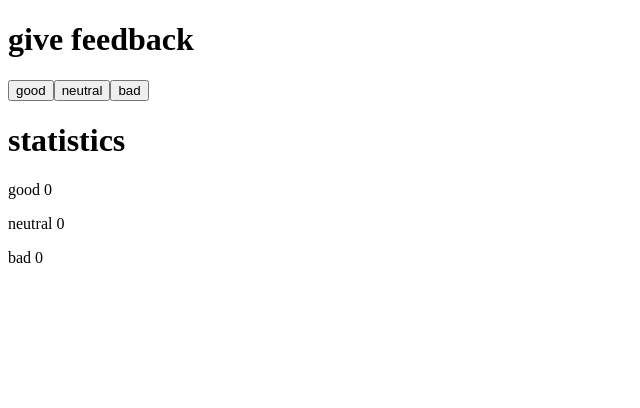
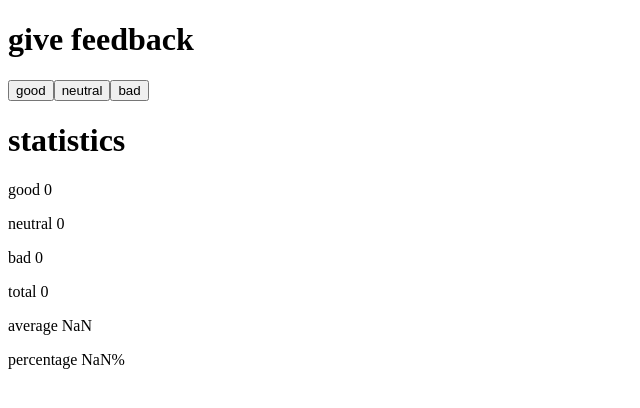
Before and after one commit to Aquawildfire/full-stack-open, a React (Vite) app in the folder part1/courseinfo/: page / in a window 1280 px wide. Shown: the top 408 px of the page, without its empty margins (0-640 px from the left). Built offline with nearby package versions, Linux system fonts and the light colour scheme.

Commit message:
completed 1.7

```diff
--- a/part1/courseinfo/src/App.jsx
+++ b/part1/courseinfo/src/App.jsx
@@ -18,6 +18,11 @@ const App = () => {
     setBad(bad + 1)
   }
 
+  const total = good + neutral + bad
+  const average = (good - bad) / total
+  const percentage = (good / total) * 100
+
+
   return (
     <div>
       <h1>give feedback</h1>
@@ -28,6 +33,9 @@ const App = () => {
       <p>good {good}</p>
       <p>neutral {neutral}</p>
       <p>bad {bad}</p>
+      <p>total {total}</p>
+      <p>average {average}</p>
+      <p>percentage {percentage}%</p>
     </div>
   )
 }
```
